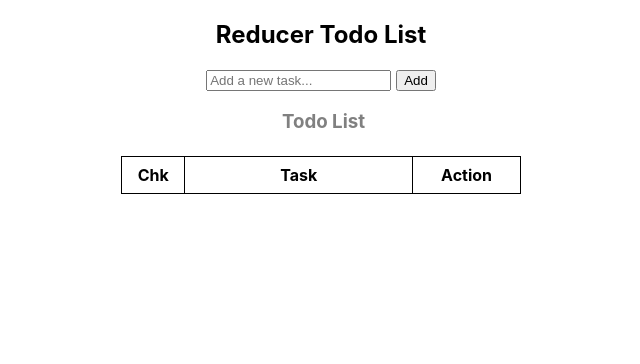
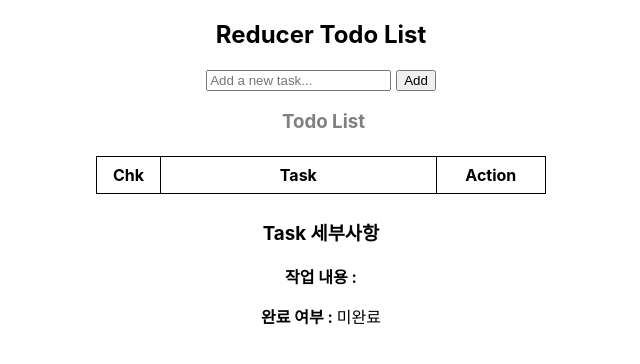
Before and after one commit to kimdaewhi/ReactSample, a React (Create React App) app in the folder 2_ReactBasic/: page / in a window 1280 px wide. Shown: the top 364 px of the page, without its empty margins (319-959 px from the left). Built offline with nearby package versions, Linux system fonts and the light colour scheme.

Commit message:
useReducer 실습

```diff
--- a/2_ReactBasic/src/components/8_Hook/Reducer2.css
+++ b/2_ReactBasic/src/components/8_Hook/Reducer2.css
@@ -8,7 +8,7 @@ table {
     border: 1px solid black;
     border-collapse: collapse;
     margin: 5px;
-    width: 400px;
+    width: 450px;
 }
 
 th {
--- a/2_ReactBasic/src/components/8_Hook/Reducer2.jsx
+++ b/2_ReactBasic/src/components/8_Hook/Reducer2.jsx
@@ -1,4 +1,4 @@
-import React, { useReducer } from 'react'
+import React, { useReducer, useRef, useState } from 'react'
 import './Reducer2.css'
 
 export default function Reducer2() {
@@ -18,6 +18,7 @@ export default function Reducer2() {
                 return {
                     ...state,
                     todos: [...state.todos, {text: action.payload, completed: false}],
+                    newTodo: '',        // input Text를 clear하기 위해서 useState로 별도외 상태 관리가 필요없이 여기서 해결이 가능함!!!
                 }
 
             // todo 완료목록 체크(checkBox)
@@ -48,6 +49,17 @@ export default function Reducer2() {
         }
     };
 
+    const [isChecked, setIsChecked] = useState(false);
+    const [taskContent, setTaskContent] = useState("");
+    const handleRowClick = (index) => {
+        const selectedTodo = state.todos[index];
+
+        setIsChecked(selectedTodo.completed);
+        setTaskContent(selectedTodo.text);
+
+        console.log("isChecked.current : " + isChecked.current + ", taskContent.current : " + taskContent.current);
+    };
+
 
     return (
         <div>
@@ -76,14 +88,14 @@ export default function Reducer2() {
                     <thead>
                         <tr>
                             <th style={{width: "50px"}}>Chk</th>
-                            <th style={{width: "250px"}}>Task</th>
+                            <th style={{width: "300px"}}>Task</th>
                             <th style={{width: "100px"}}>Action</th>
                         </tr>
                     </thead>
 
                     <tbody>
                         { state.todos.map((todo, index) => (
-                            <tr className={index} key={index}>
+                            <tr key={index} onClick={() => handleRowClick(index)}>
                                 <td>
                                     <input
                                         type="checkbox"
@@ -107,6 +119,11 @@ export default function Reducer2() {
                 </table>
             </div>
 
+            <div>
+                <h3>Task 세부사항</h3>
+                <p><b>작업 내용 : </b>{taskContent}</p>
+                <p><b>완료 여부 : </b>{isChecked === false ? "미완료" : "완료"}</p>
+            </div>
 
         </div>
     )
```
